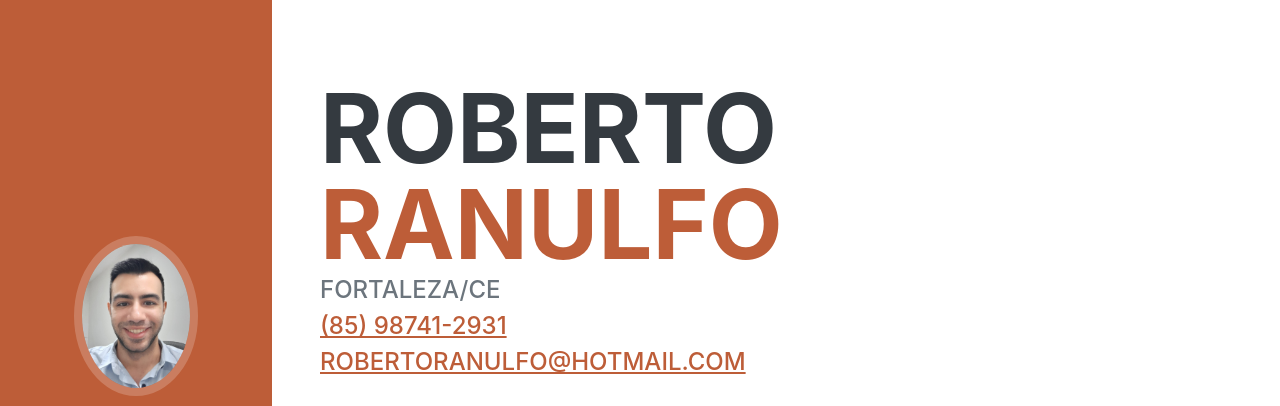
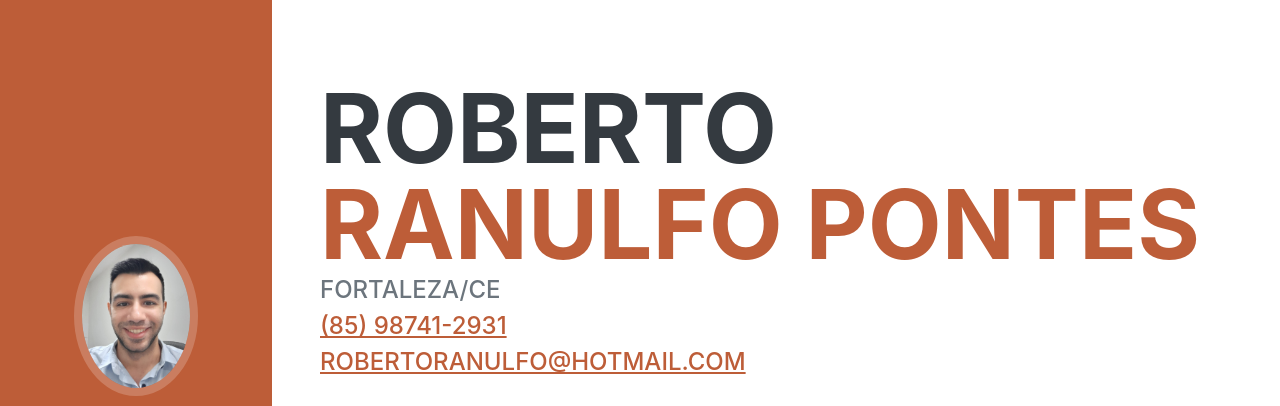
Before and after one commit to RobertoRanulfo/curriculo_roberto, a plain HTML site: page index.html in a window 1280 px wide. Shown: the top 406 px of the page. Drawn offline with nearby package versions, Linux system fonts and the light colour scheme; a web font is replaced by a local one.

Commit message:
Update index.html

```diff
--- a/index.html
+++ b/index.html
@@ -5,7 +5,7 @@
         <meta name="viewport" content="width=device-width, initial-scale=1, shrink-to-fit=no" />
         <meta name="description" content="" />
         <meta name="author" content="" />
-        <title>Currículo Roberto Ranulfo Pontes</title>
+        <title>Currículo Roberto Ranulfo</title>
         <link rel="icon" type="image/x-icon" href="assets/img/favicon.ico" />
         <!-- Font Awesome icons (free version)-->
         <script src="https://use.fontawesome.com/releases/v6.3.0/js/all.js" crossorigin="anonymous"></script>
@@ -42,7 +42,7 @@
                 <div class="resume-section-content">
                     <h1 class="mb-0">
                         Roberto
-                        <span class="text-primary">Ranulfo</span>
+                        <span class="text-primary">Ranulfo Pontes</span>
                     </h1>
                     <div class="subheading mb-5">
                         Fortaleza/CE <br> <a href="https://wa.me/5585987412931" target="_blank">(85) 98741-2931</a> <br>
```
